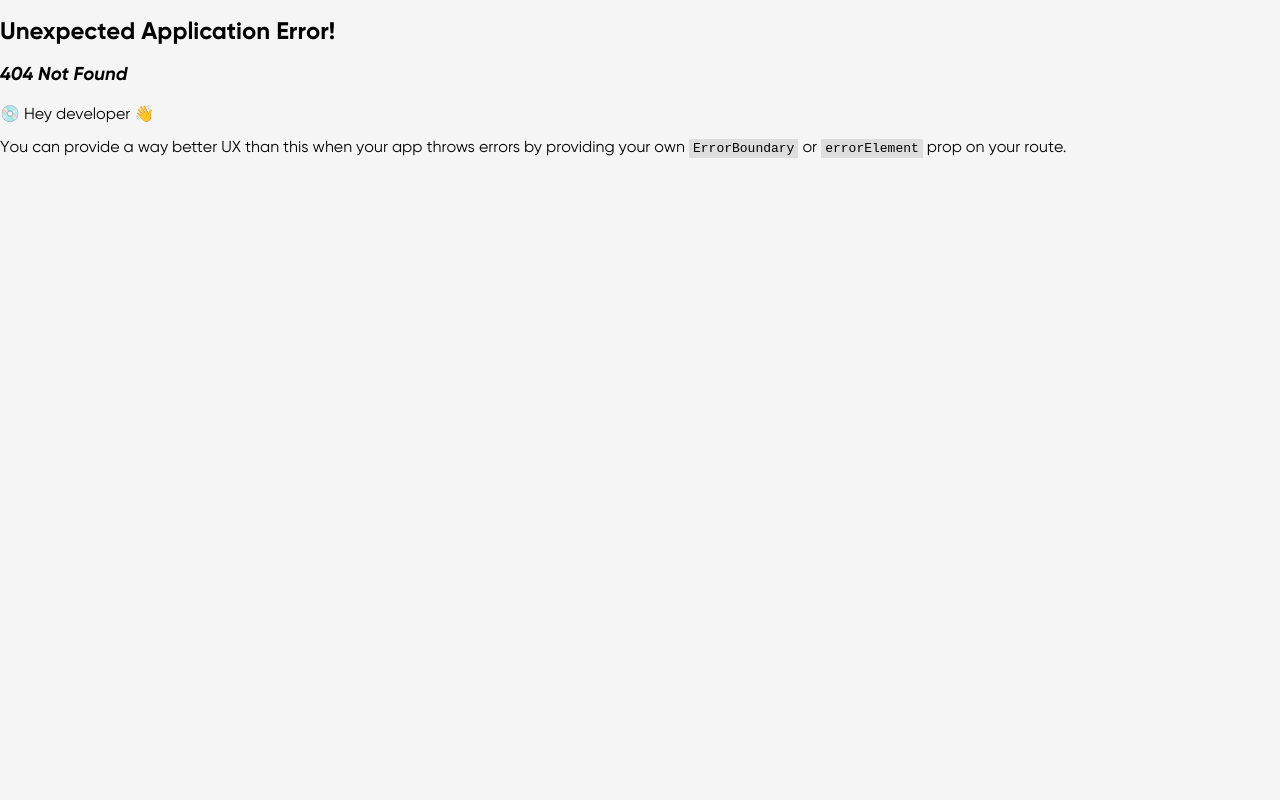
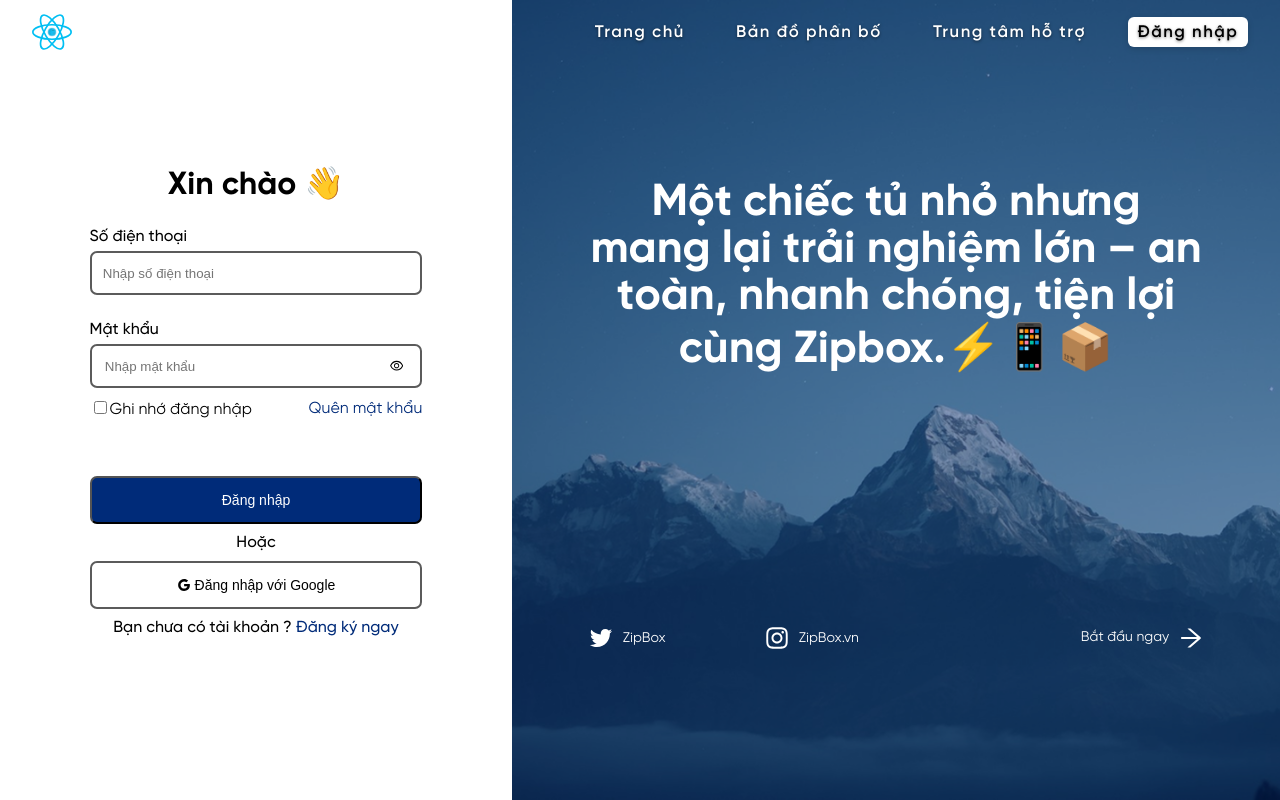
Before and after one commit to nta-taos/smart_locker_fe, a React (Vite) app: page /login in a window 1280 px wide. Before the commit this address had no page. Built offline with nearby package versions, Linux system fonts and the light colour scheme.

Commit message:
feat(login-page): create login page

```diff
--- /dev/null
+++ b/src/components/intro/Intro.module.scss
@@ -0,0 +1,61 @@
+@use '../../styles/abstracts' as *;
+
+.introContainer {
+  position: relative;
+  background-color: #002a7978;
+  width: 100%;
+  display: flex;
+  justify-content: center;
+
+  @include mq(md) {
+    width: 60%;
+    overflow: hidden;
+  }
+}
+
+.introBg {
+  width: 100%;
+  position: absolute;
+  bottom: 0;
+  z-index: -1;
+}
+
+.introBody {
+  position: relative;
+  bottom: 0;
+  padding: 5% 10%;
+  display: flex;
+  flex-direction: column;
+  justify-content: space-around;
+  color: white;
+
+  h1 {
+    text-align: center;
+    font-size: clamp(1.8rem, 3vw + 1rem, 2.8rem);
+    font-weight: 700;
+  }
+}
+
+.introFooter {
+  display: flex;
+  justify-content: space-between;
+  gap: 10px;
+
+  span {
+    margin-left: 20%;
+  }
+
+  a {
+    color: white;
+    font-size: 14px;
+    text-decoration: none;
+    display: flex;
+    align-items: center;
+    gap: 10px;
+
+    span {
+      margin: 0;
+      font-size: 24px;
+    }
+  }
+}
--- /dev/null
+++ b/src/components/intro/Intro.tsx
@@ -0,0 +1,31 @@
+import { ArrowRightOutlined } from '@ant-design/icons';
+
+import styles from './Intro.module.scss';
+import { useIntro } from './useIntro';
+
+const Intro: React.FC = () => {
+  const { title, image, socials, startLable, startLink } = useIntro();
+  return (
+    <div className={styles.introContainer}>
+      <img className={styles.introBg} src={image} alt="intro" />
+      <div className={styles.introBody}>
+        <h1>{title}</h1>
+        <div className={styles.introFooter}>
+          {socials &&
+            socials.map((social, idx) => (
+              <a key={idx} href={social.link}>
+                <div>{social.icon}</div> {social.name}
+              </a>
+            ))}
+          <span>
+            <a href={startLink}>
+              {startLable} <ArrowRightOutlined />
+            </a>
+          </span>
+        </div>
+      </div>
+    </div>
+  );
+};
+
+export default Intro;
--- /dev/null
+++ b/src/components/intro/useIntro.tsx
@@ -0,0 +1,38 @@
+import { InstagramOutlined, TwitterOutlined } from '@ant-design/icons';
+
+export const useIntro = () => {
+  const title =
+    'Một chiếc tủ nhỏ nhưng mang lại trải nghiệm lớn – an toàn, nhanh chóng, tiện lợi cùng Zipbox.⚡📱📦';
+  const image = '/images/intro-bg.png';
+  const xName = 'Zipbox';
+  const xLink = 'Zipbox';
+  const igName = 'Zipbox.vn';
+  const igLink = 'Zipbox';
+  const socials = [
+    {
+      name: 'ZipBox',
+      link: '/',
+      icon: <TwitterOutlined />,
+    },
+    {
+      name: 'ZipBox.vn',
+      link: '/',
+      icon: <InstagramOutlined />,
+    },
+  ];
+
+  const startLable = 'Bắt đầu ngay';
+  const startLink = '/';
+
+  return {
+    title,
+    image,
+    socials,
+    xName,
+    xLink,
+    igName,
+    igLink,
+    startLable,
+    startLink,
+  };
+};
--- /dev/null
+++ b/src/components/login/Login.module.scss
@@ -0,0 +1,103 @@
+.loginContainer {
+  flex-grow: 1;
+  display: flex;
+  flex-direction: column;
+  justify-content: center;
+  align-items: center;
+  padding: 50px 7%;
+  gap: 10px;
+  background-color: white;
+
+  a {
+    color: #002b79;
+    text-decoration: none;
+  }
+
+  h1 {
+    margin: 0;
+  }
+
+  span {
+    font-weight: 500;
+  }
+}
+
+.inputContainer {
+  width: 100%;
+  display: flex;
+  flex-direction: column;
+  justify-content: center;
+  gap: 6px;
+  margin-top: 1rem;
+
+  label {
+    font-size: 16px;
+    font-weight: 500;
+  }
+}
+
+.phoneInput {
+  height: 2.5rem;
+  border: 2px solid #5b5b5b;
+  border-radius: 7px;
+  padding: 0 0.7rem;
+}
+
+.passwordInput {
+  height: 2.5rem;
+  border: 2px solid #5b5b5b;
+  border-radius: 7px;
+
+  display: flex;
+  gap: 10px;
+  justify-content: space-between;
+  background-color: white;
+  padding: 0 0.7rem;
+
+  input {
+    border: none;
+    flex-grow: 1;
+    border-radius: 7px;
+  }
+
+  input:focus {
+    outline: none;
+    border: none;
+    box-shadow: none;
+  }
+
+  button {
+    border: none;
+    background-color: transparent;
+  }
+}
+
+.rememberContainer {
+  width: 100%;
+  display: flex;
+  justify-content: space-between;
+  align-items: center;
+}
+
+.loginButton {
+  margin-top: 3rem;
+  width: 100%;
+  height: 3rem;
+  background-color: #002b79;
+  border-radius: 7px;
+
+  color: white;
+  font-size: 14px;
+  font-weight: 500;
+}
+
+.loginWithGoogleButton {
+  width: 100%;
+  height: 3rem;
+  background-color: white;
+  border: 2px solid #5b5b5b;
+  border-radius: 7px;
+
+  font-size: 14px;
+  font-weight: 500;
+}
--- /dev/null
+++ b/src/components/login/Login.tsx
@@ -0,0 +1,80 @@
+import { EyeInvisibleOutlined, EyeOutlined, GoogleOutlined } from '@ant-design/icons';
+
+import styles from './Login.module.scss';
+import { useLogin } from './useLogin';
+
+const Login: React.FC = () => {
+  const {
+    title,
+    phoneLable,
+    phonePlaceholder,
+    passwordLable,
+    passwordPlaceholder,
+    rememberLabel,
+    forgetPasswordLable,
+    loginLable,
+    orLable,
+    loginWithGooleLable,
+    registerTitle,
+    registerLable,
+    phone,
+    setPhone,
+    password,
+    setPassword,
+    isShowPassword,
+    toggleShowPassword,
+  } = useLogin();
+
+  return (
+    <div className={styles.loginContainer}>
+      <h1 className={styles.loginTitle}>{title} 👋</h1>
+      <div className={styles.inputContainer}>
+        <label htmlFor="phone">{phoneLable}</label>
+        <input
+          className={styles.phoneInput}
+          type="text"
+          id="phone"
+          value={phone}
+          tabIndex={1}
+          placeholder={phonePlaceholder}
+          onChange={(e) => setPhone(e.target.value)}
+        />
+      </div>
+      <div className={styles.inputContainer}>
+        <label htmlFor="phone">{passwordLable}</label>
+        <div className={styles.passwordInput}>
+          <input
+            type={isShowPassword ? 'text' : 'password'}
+            id="password"
+            value={password}
+            tabIndex={2}
+            placeholder={passwordPlaceholder}
+            onChange={(e) => setPassword(e.target.value)}
+          />
+          <button onClick={toggleShowPassword}>
+            {isShowPassword ? <EyeInvisibleOutlined /> : <EyeOutlined />}
+          </button>
+        </div>
+      </div>
+      <div className={styles.rememberContainer}>
+        <div>
+          <input type="checkbox" id="remember" />
+          <label htmlFor="remember">{rememberLabel}</label>
+        </div>
+        <a href="http://">{forgetPasswordLable}</a>
+      </div>
+      <button tabIndex={3} className={styles.loginButton}>
+        {loginLable}
+      </button>
+      <span>{orLable}</span>
+      <button className={styles.loginWithGoogleButton}>
+        <GoogleOutlined /> {loginWithGooleLable}{' '}
+      </button>
+      <span>
+        {registerTitle} <a href="">{registerLable}</a>
+      </span>
+    </div>
+  );
+};
+
+export default Login;
--- /dev/null
+++ b/src/components/login/useLogin.ts
@@ -0,0 +1,60 @@
+import { atom, useRecoilState } from 'recoil';
+
+export const phoneState = atom<string>({
+  key: 'loginPhone',
+  default: '',
+});
+
+export const passwordState = atom<string>({
+  key: 'loginPassword',
+  default: '',
+});
+
+export const isShowPasswordState = atom<boolean>({
+  key: 'isShowloginPassword',
+  default: false,
+});
+
+export const useLogin = () => {
+  const title = 'Xin chào';
+  const phoneLable = 'Số điện thoại';
+  const phonePlaceholder = 'Nhập số điện thoại';
+  const passwordLable = 'Mật khẩu';
+  const passwordPlaceholder = 'Nhập mật khẩu';
+  const rememberLabel = 'Ghi nhớ đăng nhập';
+  const forgetPasswordLable = 'Quên mật khẩu';
+  const loginLable = 'Đăng nhập';
+  const orLable = 'Hoặc';
+  const loginWithGooleLable = 'Đăng nhập với Google';
+  const registerTitle = 'Bạn chưa có tài khoản ?';
+  const registerLable = 'Đăng ký ngay';
+
+  const [phone, setPhone] = useRecoilState(phoneState);
+  const [password, setPassword] = useRecoilState(passwordState);
+  const [isShowPassword, setIsShowPassword] = useRecoilState(isShowPasswordState);
+
+  const toggleShowPassword = () => {
+    setIsShowPassword((prev) => !prev);
+  };
+
+  return {
+    title,
+    phoneLable,
+    phonePlaceholder,
+    passwordLable,
+    passwordPlaceholder,
+    rememberLabel,
+    forgetPasswordLable,
+    loginLable,
+    orLable,
+    loginWithGooleLable,
+    registerTitle,
+    registerLable,
+    phone,
+    setPhone,
+    password,
+    setPassword,
+    isShowPassword,
+    toggleShowPassword,
+  };
+};
--- /dev/null
+++ b/src/pages/login-page/Login.module.scss
@@ -0,0 +1,17 @@
+@use '../../styles/abstracts' as *;
+
+.layout {
+  min-height: 100vh;
+  display: flex;
+  flex-direction: column;
+}
+
+.main {
+  height: 100vh;
+  display: flex;
+  flex-direction: column;
+
+  @include mq(md) {
+    flex-direction: row;
+  }
+}
--- /dev/null
+++ b/src/pages/login-page/Login.tsx
@@ -0,0 +1,19 @@
+import Intro from '@/components/intro/Intro';
+import Header from '@/components/layout/header/Header';
+import Login from '@/components/login/Login';
+
+import styles from './Login.module.scss';
+
+const LoginPage: React.FC = () => {
+  return (
+    <div className={styles.layout}>
+      <Header />
+      <main className={styles.main}>
+        <Login />
+        <Intro />
+      </main>
+    </div>
+  );
+};
+
+export default LoginPage;
--- a/src/root.tsx
+++ b/src/root.tsx
@@ -1,5 +1,6 @@
 import { ComponentType, StrictMode } from 'react';
 import { createRoot } from 'react-dom/client';
+import { RecoilRoot } from 'recoil';
 
 const container = document.getElementById('root') as HTMLElement;
 const root = createRoot(container);
@@ -7,7 +8,9 @@
 function render(App: ComponentType) {
   root.render(
     <StrictMode>
-      <App />
+      <RecoilRoot>
+        <App />
+      </RecoilRoot>
     </StrictMode>,
   );
 }
--- a/src/routes/index.tsx
+++ b/src/routes/index.tsx
@@ -3,6 +3,7 @@
 import Layout from '@/components/layout/layout/Layout';
 import MapView from '@/components/map/Map';
 import LadingPage from '@/pages/lading-page/Lading';
+import SignInPage from '@/pages/login-page/Login';
 
 export const router = createBrowserRouter([
   {
@@ -13,4 +14,8 @@
       { path: 'map', element: <MapView /> },
     ],
   },
+  {
+    path: '/login',
+    children: [{ index: true, element: <SignInPage /> }],
+  },
 ]);
```
Also changed, not shown: public/images/intro-bg.png (added).
